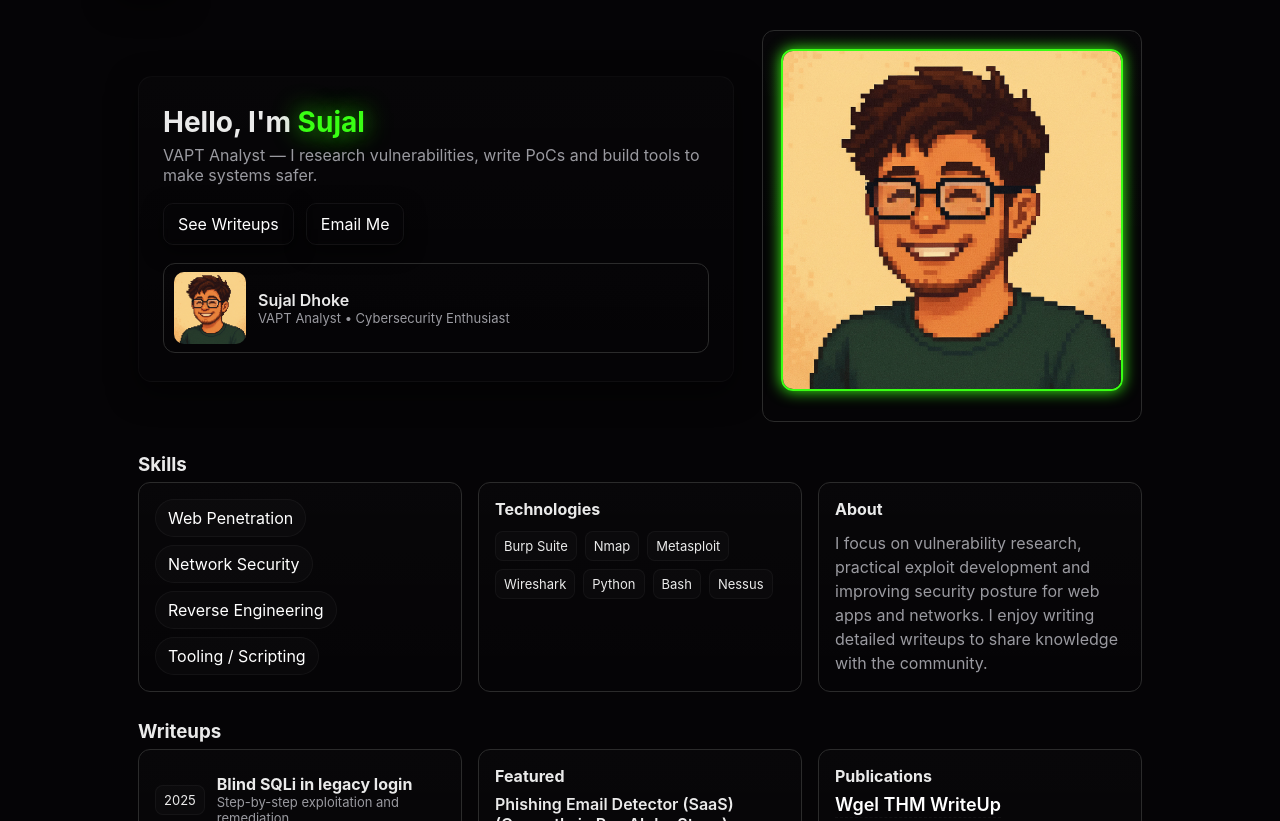
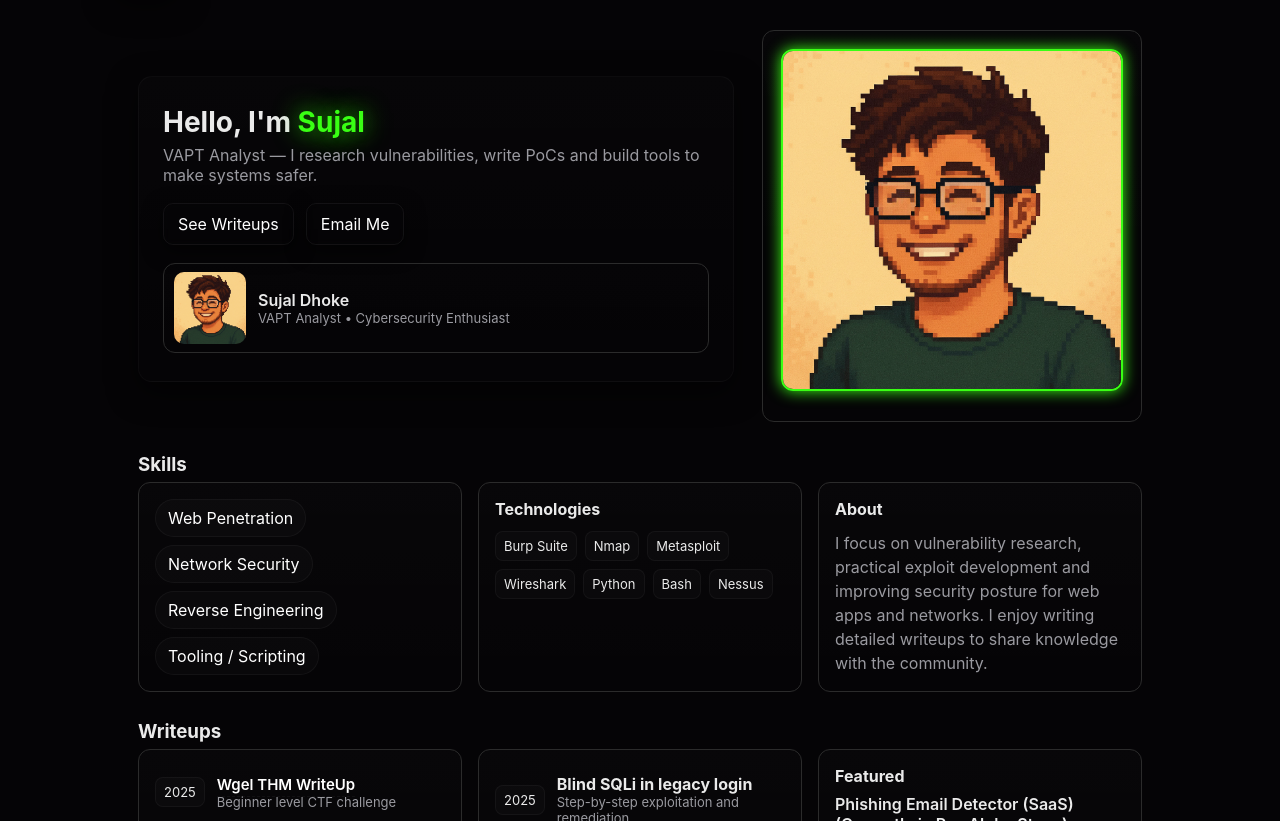
Before and after one commit to sujo030902/SujO_portfolio, a plain HTML site: page index.html in a window 1280 px wide. Shown: the part 131-952 px from the top of the page. Drawn offline with Linux system fonts and the light colour scheme.

Commit message:
refined small elements

```diff
--- a/index.html
+++ b/index.html
@@ -210,9 +210,8 @@
     .panel .publication-link{
       color: #fff;
       text-decoration: none;
-      margin-top: 20px;
       font-weight: 600;
-      font-size: 18px;
+      font-size: 15px;
       border-bottom: 1px dashed rgba(255,255,255,0.04);
       padding-bottom: 2px;
       transition: color .2s ease, border-color .2s ease;
@@ -337,6 +336,10 @@
   <section id="writeups">
         <h3 style="margin:6px 0">Writeups</h3>
         <div class="grid">
+          <div class="panel">
+            <div class="writeup"><div class="chip">2025</div><div><a class="publication-link" href="https://medium.com/@dhksujal03/wgel-thm-writeup-66d12062822e" target="_blank" rel="noopener noreferrer">Wgel THM WriteUp</a><div style="color:var(--muted);font-size:13px">Beginner level CTF challenge</div></div></div>
+          </div>
+
           <div class="panel writeups-list">
             <div class="writeup"><div class="chip">2025</div><div><strong>Blind SQLi in legacy login</strong><div style="color:var(--muted);font-size:13px">Step-by-step exploitation and remediation</div></div></div>
             <div class="writeup"><div class="chip">2025</div><div><strong>Server-Side Request Forgery (SSRF)</strong><div style="color:var(--muted);font-size:13px">PoC and detection techniques</div></div></div>
@@ -347,13 +350,6 @@
             <h4 style="margin:0 0 8px 0">Featured</h4>
             <div style="font-weight:600">Phishing Email Detector (SaaS) (Currently in Pre-Alpha Stage)</div>
             <div style="color:var(--muted);font-size:13px">Built a prototype with ML-assisted classification and a clean UI.</div>
-          </div>
-
-          <div class="panel">
-            <h4 style="margin:0 0 8px 0">Publications</h4>
-            <div style="color:var(--muted);font-size:13px">
-              <a class="publication-link" href="https://medium.com/@dhksujal03/wgel-thm-writeup-66d12062822e" target="_blank" rel="noopener noreferrer">Wgel THM WriteUp</a>
-            </div>
           </div>
         </div>
       </section>
```
